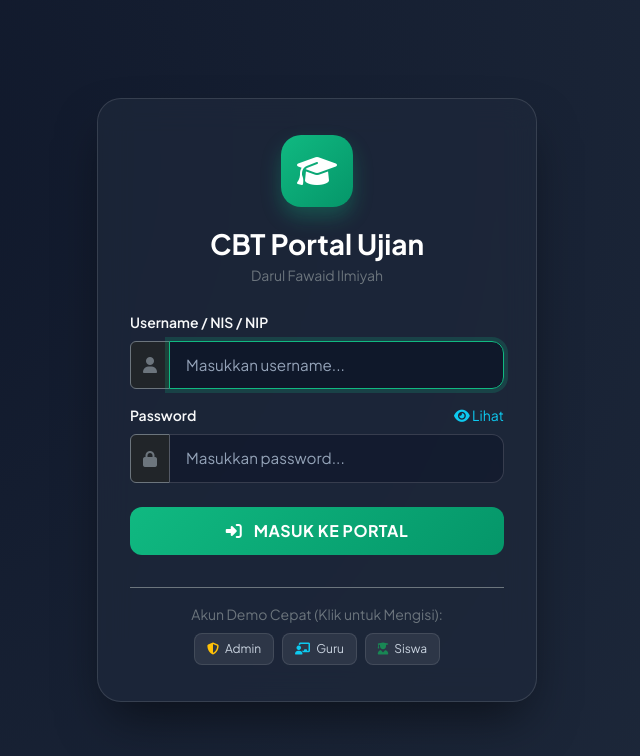
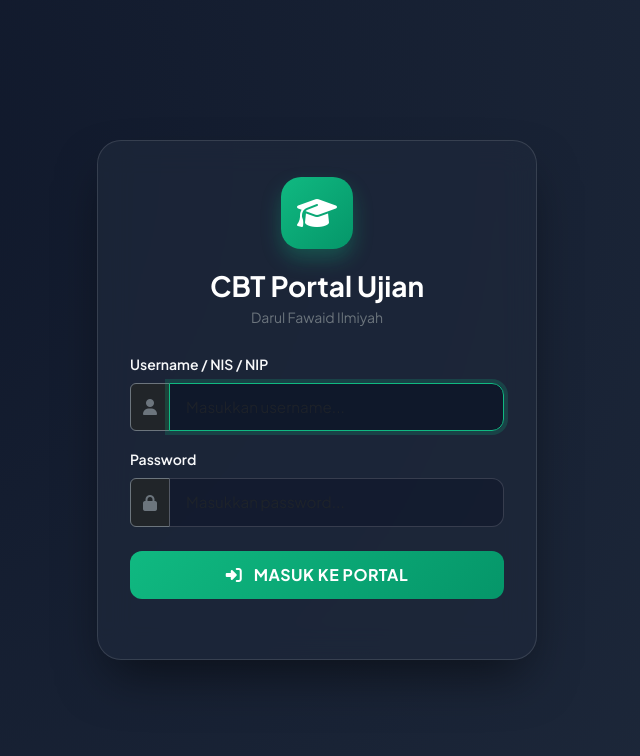
Before and after one commit to contohdfi/cbtdfi, a plain HTML site: page index.html in a window 1280 px wide. Shown: the whole page, without its empty margins (323-963 px from the left). Drawn offline with nearby package versions, Linux system fonts and the light colour scheme.

Commit message:
Enhance styling and clean up unused elements
Updated CSS to include box-sizing property and removed unused quick-pill elements.

```diff
--- a/index.html
+++ b/index.html
@@ -10,7 +10,7 @@
   <link rel="preconnect" href="https://fonts.gstatic.com" crossorigin>
   <link href="https://fonts.googleapis.com/css2?family=Plus+Jakarta+Sans:wght@400;500;600;700;800&display=swap" rel="stylesheet">
   <style>
-    * { font-family: 'Plus Jakarta Sans', sans-serif; }
+    * { font-family: 'Plus Jakarta Sans', sans-serif; box-sizing: border-box; }
     body {
       min-height: 100vh;
       background: radial-gradient(circle at 10% 20%, rgb(15, 23, 42) 0%, rgb(30, 41, 59) 90%);
@@ -18,6 +18,7 @@
       align-items: center;
       justify-content: center;
       padding: 20px;
+      margin: 0;
     }
     .login-container {
       width: 100%;
@@ -55,7 +56,6 @@
       color: #fff;
       box-shadow: 0 0 0 4px rgba(16, 185, 129, 0.2);
     }
-    .form-control::placeholder { color: #94a3b8; }
     .btn-login {
       background: linear-gradient(135deg, #10b981 0%, #059669 100%);
       border: none;
@@ -71,17 +71,6 @@
       transform: translateY(-2px);
       box-shadow: 0 10px 20px rgba(16, 185, 129, 0.3);
     }
-    .quick-pill {
-      font-size: 0.75rem;
-      background: rgba(255, 255, 255, 0.08);
-      border: 1px solid rgba(255, 255, 255, 0.1);
-      color: #cbd5e1;
-      border-radius: 8px;
-      padding: 6px 12px;
-      cursor: pointer;
-      transition: all 0.2s;
-    }
-    .quick-pill:hover { background: rgba(16, 185, 129, 0.2); border-color: #10b981; color: #fff; }
   </style>
 </head>
 <body>
@@ -105,10 +94,7 @@
     </div>
 
     <div class="mb-4">
-      <div class="d-flex justify-content-between">
-        <label class="form-label text-light small fw-semibold">Password</label>
-        <span class="text-info small" role="button" onclick="togglePass()" id="lblPass"><i class="fas fa-eye"></i> Lihat</span>
-      </div>
+      <label class="form-label text-light small fw-semibold">Password</label>
       <div class="input-group">
         <span class="input-group-text bg-dark border-secondary text-secondary"><i class="fas fa-lock"></i></span>
         <input type="password" id="password" class="form-control" placeholder="Masukkan password..." required>
@@ -121,37 +107,10 @@
       <i class="fas fa-sign-in-alt me-2"></i> MASUK KE PORTAL
     </button>
   </form>
-
-  <div class="border-top border-secondary pt-3 mt-2">
-    <p class="text-secondary small mb-2 text-center">Akun Demo Cepat (Klik untuk Mengisi):</p>
-    <div class="d-flex justify-content-center gap-2 flex-wrap">
-      <span class="quick-pill" onclick="isiAkun('admin', 'admin123')"><i class="fas fa-shield-alt text-warning me-1"></i> Admin</span>
-      <span class="quick-pill" onclick="isiAkun('guru01', 'guru123')"><i class="fas fa-chalkboard-teacher text-info me-1"></i> Guru</span>
-      <span class="quick-pill" onclick="isiAkun('siswa01', 'siswa123')"><i class="fas fa-user-graduate text-success me-1"></i> Siswa</span>
-    </div>
-  </div>
 </div>
 
 <script>
-  // URL Web App Google Apps Script Aktif
   const API_URL = 'https://script.google.com/macros/s/AKfycbxY35_7Io1cGVVwzwsEn66htauRqvrouHTFm12H8d--MkNA5vNZcVgDuuR9c2fb6X_E2g/exec';
-
-  function isiAkun(u, p) {
-    document.getElementById('username').value = u;
-    document.getElementById('password').value = p;
-  }
-
-  function togglePass() {
-    let inp = document.getElementById('password');
-    let lbl = document.getElementById('lblPass');
-    if (inp.type === 'password') {
-      inp.type = 'text';
-      lbl.innerHTML = '<i class="fas fa-eye-slash"></i> Sembunyi';
-    } else {
-      inp.type = 'password';
-      lbl.innerHTML = '<i class="fas fa-eye"></i> Lihat';
-    }
-  }
 
   async function prosesLogin(e) {
     e.preventDefault();
@@ -177,7 +136,6 @@
         localStorage.setItem('cbt_nama', res.nama);
         localStorage.setItem('cbt_kelas', res.kelas || '');
         localStorage.setItem('cbt_mapel', res.mapel || '');
-        localStorage.setItem('cbt_token', res.token || '');
 
         if (res.role === 'Admin') window.location.href = 'admin.html';
         else if (res.role === 'Guru') window.location.href = 'guru.html';
```
